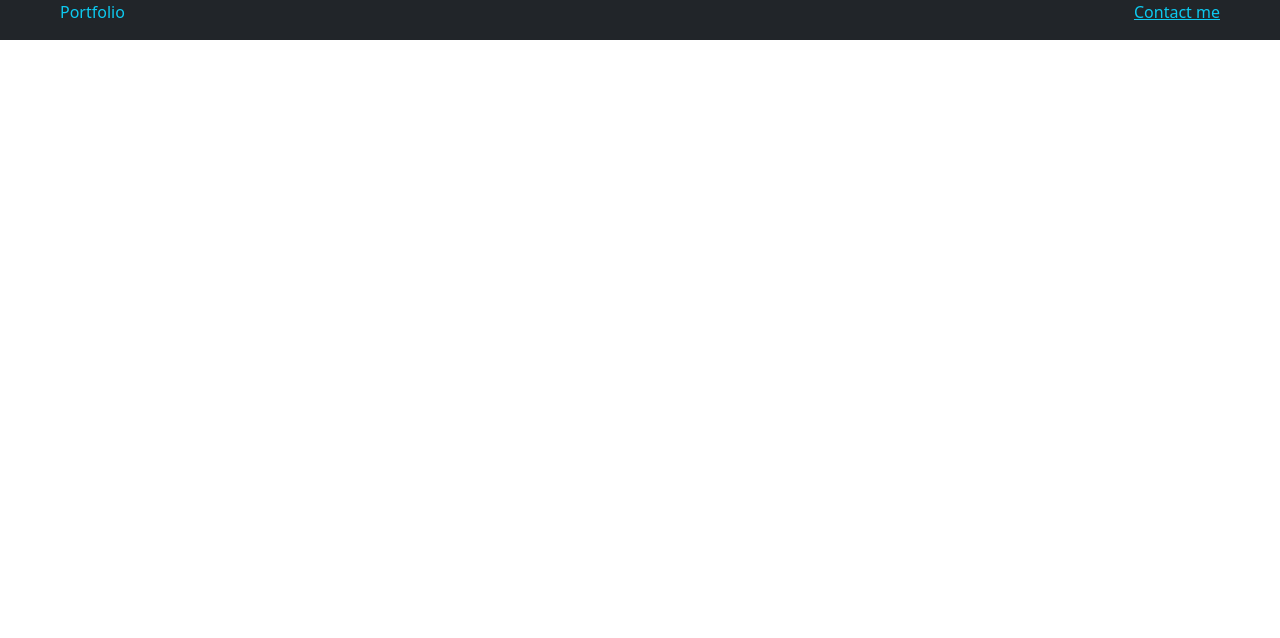
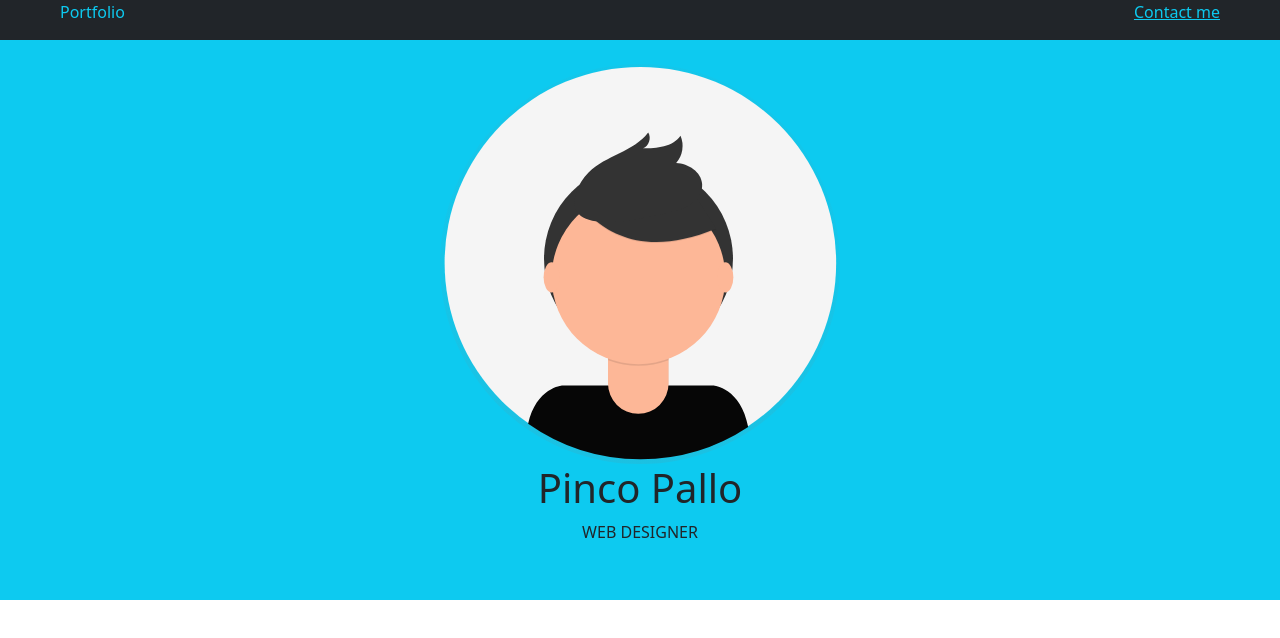
Before and after one commit to MrLorenzo7991/bootstrap-js-freelancer, a plain HTML site: page index..html in a window 1280 px wide. Drawn offline with nearby package versions, Linux system fonts and the light colour scheme.

Commit message:
Aggiunti dettagli profilo

```diff
--- a/index..html
+++ b/index..html
@@ -20,6 +20,12 @@
                 </div>
             </div>
         </div>
+        <!--Foto profilo-->
+        <div class="conteiner-fluid bg-info p-4 text-center">
+            <img src="img/undraw_profile_pic_ic5t.svg" alt="Foto profilo" class="mx-auto d-block" width="400">
+            <h1>Pinco Pallo</h1>
+            <p class="pb-3">WEB DESIGNER</p>
+        </div>
     </header>
     <main>
 
```
